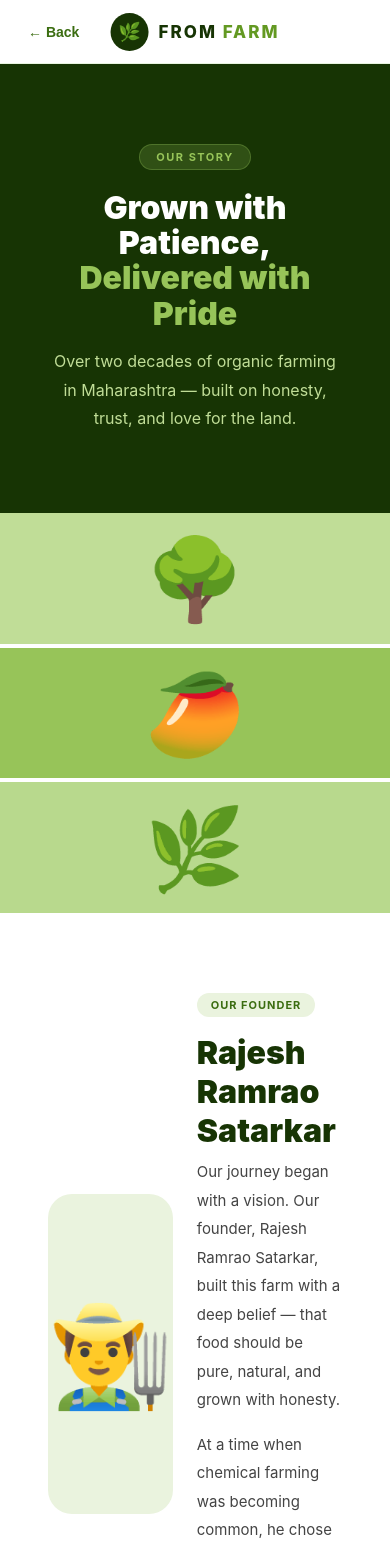
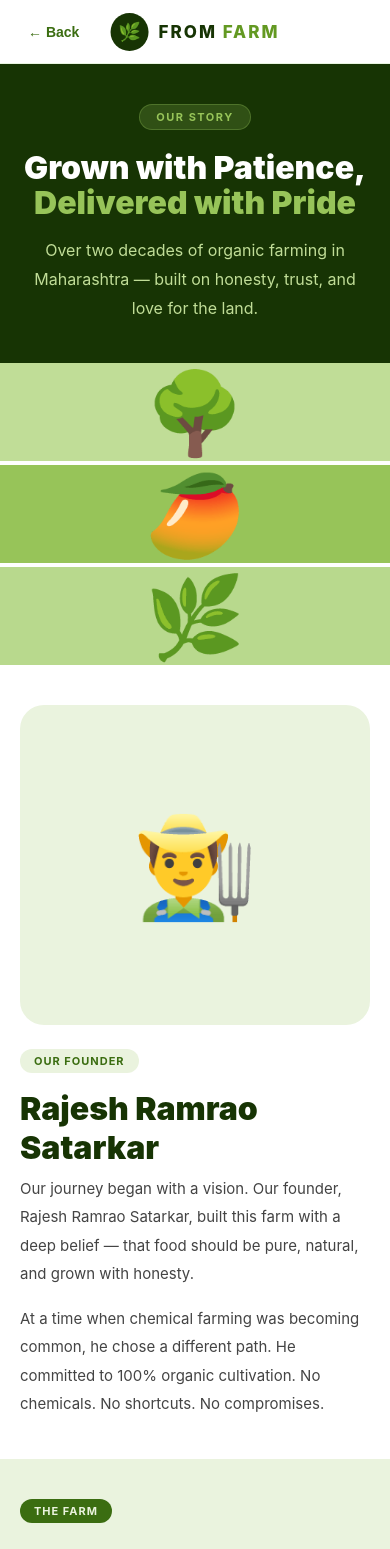
Before and after one commit to atharvsatarkar75-tech/FromFarm, a React (Vite) app: page /our-story in a window 390 px wide. Shown: the top 1549 px of the page. Built offline with nearby package versions, Linux system fonts and the light colour scheme; no server answers.

Commit message:
Mobile responsive design for all pages

```diff
--- a/src/pages/OurStory.jsx
+++ b/src/pages/OurStory.jsx
@@ -1,7 +1,9 @@
 import { useNavigate } from "react-router-dom";
+import useIsMobile from "../useIsMobile";
 
 export default function OurStory() {
   const navigate = useNavigate();
+const isMobile = useIsMobile();
 
   return (
     <div style={{ fontFamily: "-apple-system, BlinkMacSystemFont, 'Segoe UI', sans-serif", color: "#1a1a1a", minHeight: "100vh" }}>
@@ -19,11 +21,11 @@ export default function OurStory() {
       </nav>
 
       {/* HERO */}
-      <div style={{ background: "#173404", padding: "80px 48px", textAlign: "center" }}>
+      <div style={{ background: "#173404", padding: isMobile ? "40px 20px" : "80px 48px", textAlign: "center" }}>
         <div style={{ display: "inline-block", background: "rgba(150,196,89,0.2)", color: "#97C459", fontSize: 11, fontWeight: 700, padding: "5px 16px", borderRadius: 25, marginBottom: 20, letterSpacing: 1.5, border: "1px solid rgba(150,196,89,0.3)" }}>
           OUR STORY
         </div>
-        <h1 style={{ fontSize: 52, fontWeight: 900, color: "#fff", lineHeight: 1.1, marginBottom: 16 }}>
+        <h1 style={{ fontSize: isMobile ? 32 : 52, fontWeight: 900, color: "#fff", lineHeight: 1.1, marginBottom: 16 }}>
           Grown with Patience,<br /><span style={{ color: "#97C459" }}>Delivered with Pride</span>
         </h1>
         <p style={{ fontSize: 16, color: "#C0DD97", maxWidth: 600, margin: "0 auto", lineHeight: 1.8 }}>
@@ -32,15 +34,15 @@ export default function OurStory() {
       </div>
 
       {/* FARM PHOTOS GRID */}
-      <div style={{ display: "grid", gridTemplateColumns: "1fr 1fr 1fr", gap: 4, height: 400 }}>
+      <div style={{ display: "grid", gridTemplateColumns: isMobile ? "1fr" : "1fr 1fr 1fr", gap: 4, height: isMobile ? "auto" : 400 }}>
         <div style={{ background: "#C0DD97", display: "flex", alignItems: "center", justifyContent: "center", fontSize: 80 }}>🌳</div>
         <div style={{ background: "#97C459", display: "flex", alignItems: "center", justifyContent: "center", fontSize: 80 }}>🥭</div>
         <div style={{ background: "#B8D98D", display: "flex", alignItems: "center", justifyContent: "center", fontSize: 80 }}>🌿</div>
       </div>
 
       {/* FOUNDER SECTION */}
-      <div style={{ background: "#fff", padding: "80px 48px" }}>
-        <div style={{ maxWidth: 900, margin: "0 auto", display: "grid", gridTemplateColumns: "1fr 2fr", gap: 56, alignItems: "center" }}>
+      <div style={{ background: "#fff", padding: isMobile ? "40px 20px" : "80px 48px" }}>
+        <div style={{ maxWidth: 900, margin: "0 auto", display: "grid", gridTemplateColumns: isMobile ? "1fr" : "1fr 2fr", gap: isMobile ? 24 : 56, alignItems: "center" }}>
           <div style={{ background: "#EAF3DE", borderRadius: 24, height: 320, display: "flex", alignItems: "center", justifyContent: "center", fontSize: 100 }}>
             👨‍🌾
           </div>
@@ -58,11 +60,11 @@ export default function OurStory() {
       </div>
 
       {/* MAIN STORY */}
-      <div style={{ background: "#EAF3DE", padding: "80px 48px" }}>
+      <div style={{ background: "#EAF3DE", padding: isMobile ? "40px 20px" : "80px 48px" }}>
         <div style={{ maxWidth: 900, margin: "0 auto" }}>
           <div style={{ display: "inline-block", background: "#3B6D11", color: "#EAF3DE", fontSize: 11, fontWeight: 700, padding: "5px 14px", borderRadius: 25, marginBottom: 24, letterSpacing: 1 }}>THE FARM</div>
           <h2 style={{ fontSize: 36, fontWeight: 900, color: "#173404", marginBottom: 24, lineHeight: 1.3 }}>100–120 Acres of Pure,<br />Organic Maharashtra Land</h2>
-          <div style={{ display: "grid", gridTemplateColumns: "1fr 1fr", gap: 48, alignItems: "start" }}>
+          <div style={{ display: "grid", gridTemplateColumns: isMobile ? "1fr" : "1fr 1fr", gap: isMobile ? 24 : 48, alignItems: "start" }}>
             <div>
               <p style={{ fontSize: 15, color: "#27500A", lineHeight: 1.9, marginBottom: 20 }}>
                 Spread across 100–120 acres in Maharashtra, our farm is home to a diverse range of crops including mango, pomegranate, tamarind (imli), and Indian gooseberry (amla). For over two decades, this land has been carefully nurtured using only organic farming practices.
@@ -95,7 +97,7 @@ export default function OurStory() {
       </div>
 
       {/* TIMELINE */}
-      <div style={{ background: "#173404", padding: "80px 48px" }}>
+      <div style={{ background: "#173404", padding: isMobile ? "40px 20px" : "80px 48px" }}>
         <div style={{ maxWidth: 900, margin: "0 auto" }}>
           <div style={{ textAlign: "center", marginBottom: 56 }}>
             <div style={{ display: "inline-block", background: "rgba(150,196,89,0.2)", color: "#97C459", fontSize: 11, fontWeight: 700, padding: "5px 14px", borderRadius: 25, marginBottom: 16, letterSpacing: 1 }}>OUR JOURNEY</div>
@@ -148,7 +150,7 @@ export default function OurStory() {
 
       {/* STATS */}
       <div style={{ background: "#EAF3DE", padding: "56px 48px" }}>
-        <div style={{ maxWidth: 900, margin: "0 auto", display: "grid", gridTemplateColumns: "repeat(4, 1fr)", gap: 20, textAlign: "center" }}>
+        <div style={{ maxWidth: 900, margin: "0 auto", display: "grid", gridTemplateColumns: isMobile ? "repeat(2, 1fr)" : "repeat(4, 1fr)", gap: 20, textAlign: "center" }}>
           {[
             { num: "100+", label: "Acres of Farm Land" },
             { num: "20+", label: "Years of Organic Farming" },
--- a/src/pages/ProductDetail.jsx
+++ b/src/pages/ProductDetail.jsx
@@ -1,6 +1,7 @@
 import { useState } from "react";
 import { useParams, useNavigate } from "react-router-dom";
 import { useCart } from "../CartContext";
+import useIsMobile from "../useIsMobile";
 
 const ALL_PRODUCTS = [
   {
@@ -91,8 +92,9 @@ const ALL_PRODUCTS = [
 
 export default function ProductDetail() {
   const { id } = useParams();
-  const navigate = useNavigate();
-  const { addToCart } = useCart();
+const navigate = useNavigate();
+const { addToCart } = useCart();
+const isMobile = useIsMobile();
   const whatsapp = import.meta.env.VITE_WHATSAPP_NUMBER;
   const [qty, setQty] = useState(1);
 
@@ -137,7 +139,7 @@ export default function ProductDetail() {
       </div>
 
       {/* MAIN CONTENT */}
-      <div style={{ maxWidth: 1000, margin: "0 auto", padding: "32px 32px 80px", display: "grid", gridTemplateColumns: "1fr 1fr", gap: 48, alignItems: "start" }}>
+      <div style={{ maxWidth: 1000, margin: "0 auto", padding: isMobile ? "20px 16px 60px" : "32px 32px 80px", display: "grid", gridTemplateColumns: isMobile ? "1fr" : "1fr 1fr", gap: isMobile ? 24 : 48, alignItems: "start" }}>
 
         {/* LEFT — Product Image */}
         <div>
--- a/src/pages/Shop.jsx
+++ b/src/pages/Shop.jsx
@@ -1,6 +1,7 @@
 import { useState } from "react";
 import { useNavigate } from "react-router-dom";
 import { useCart } from "../CartContext";
+import useIsMobile from "../useIsMobile";
 
 const ALL_PRODUCTS = [
   {
@@ -39,6 +40,7 @@ const SORT_OPTIONS = [
 export default function Shop() {
   const navigate = useNavigate();
 const { addToCart, setCartOpen } = useCart();
+const isMobile = useIsMobile();
   const [activeCategory, setActiveCategory] = useState("All");
   const [sortBy, setSortBy] = useState("popularity");
   const whatsapp = import.meta.env.VITE_WHATSAPP_NUMBER;
@@ -73,7 +75,7 @@ const { addToCart, setCartOpen } = useCart();
       </nav>
 
       {/* HERO */}
-      <div style={{ background: "#173404", padding: "56px 48px", textAlign: "center" }}>
+      <div style={{ background: "#173404", padding: isMobile ? "40px 20px" : "56px 48px", textAlign: "center" }}>
         <div style={{ display: "inline-block", background: "rgba(150,196,89,0.2)", color: "#97C459", fontSize: 11, fontWeight: 700, padding: "5px 16px", borderRadius: 25, marginBottom: 16, letterSpacing: 1.5, border: "1px solid rgba(150,196,89,0.3)" }}>
           OUR PRODUCTS
         </div>
@@ -86,7 +88,7 @@ const { addToCart, setCartOpen } = useCart();
       </div>
 
       {/* FILTERS & SORT */}
-      <div style={{ background: "#fff", padding: "24px 48px", borderBottom: "1px solid #e8f5e0", display: "flex", alignItems: "center", justifyContent: "space-between", flexWrap: "wrap", gap: 16 }}>
+      <div style={{ background: "#fff", padding: isMobile ? "16px 20px" : "24px 48px", borderBottom: "1px solid #e8f5e0", display: "flex", alignItems: "center", justifyContent: "space-between", flexWrap: "wrap", gap: 16 }}>
         {/* Category Filter */}
         <div style={{ display: "flex", gap: 10, flexWrap: "wrap" }}>
           {CATEGORIES.map(cat => (
@@ -113,13 +115,13 @@ const { addToCart, setCartOpen } = useCart();
       </div>
 
       {/* PRODUCTS GRID */}
-      <div style={{ padding: "48px", background: "#fafff5" }}>
+      <div style={{ padding: isMobile ? "24px 16px" : "48px", background: "#fafff5" }}>
         <div style={{ maxWidth: 1200, margin: "0 auto" }}>
           <div style={{ fontSize: 13, color: "#888", marginBottom: 24 }}>
             Showing {filtered.length} product{filtered.length !== 1 ? "s" : ""}
             {activeCategory !== "All" ? ` in ${activeCategory}` : ""}
           </div>
-          <div style={{ display: "grid", gridTemplateColumns: "repeat(auto-fill, minmax(280px, 1fr))", gap: 24 }}>
+          <div style={{ display: "grid", gridTemplateColumns: isMobile ? "repeat(2, 1fr)" : "repeat(auto-fill, minmax(280px, 1fr))", gap: isMobile ? 12 : 24 }}>
             {filtered.map((p) => (
               <div key={p.id}
                 style={{ background: "#fff", border: "1px solid #e8f5e0", borderRadius: 24, overflow: "hidden", transition: "transform 0.3s, box-shadow 0.3s" }}
@@ -166,7 +168,7 @@ const { addToCart, setCartOpen } = useCart();
       </div>
 
       {/* BOTTOM CTA */}
-      <div style={{ background: "#173404", padding: "56px 48px", textAlign: "center" }}>
+      <div style={{ background: "#173404", padding: isMobile ? "40px 20px" : "56px 48px", textAlign: "center" }}>
         <h2 style={{ fontSize: 28, fontWeight: 900, color: "#C0DD97", marginBottom: 12 }}>Can't decide? We'll help!</h2>
         <p style={{ fontSize: 15, color: "#97C459", marginBottom: 28 }}>Chat with us on WhatsApp and we'll recommend the best fruits for you.</p>
         <a href={`https://wa.me/${whatsapp}?text=${encodeURIComponent("Hi! I need help choosing products from From Farm.")}`} target="_blank" rel="noreferrer"
```
